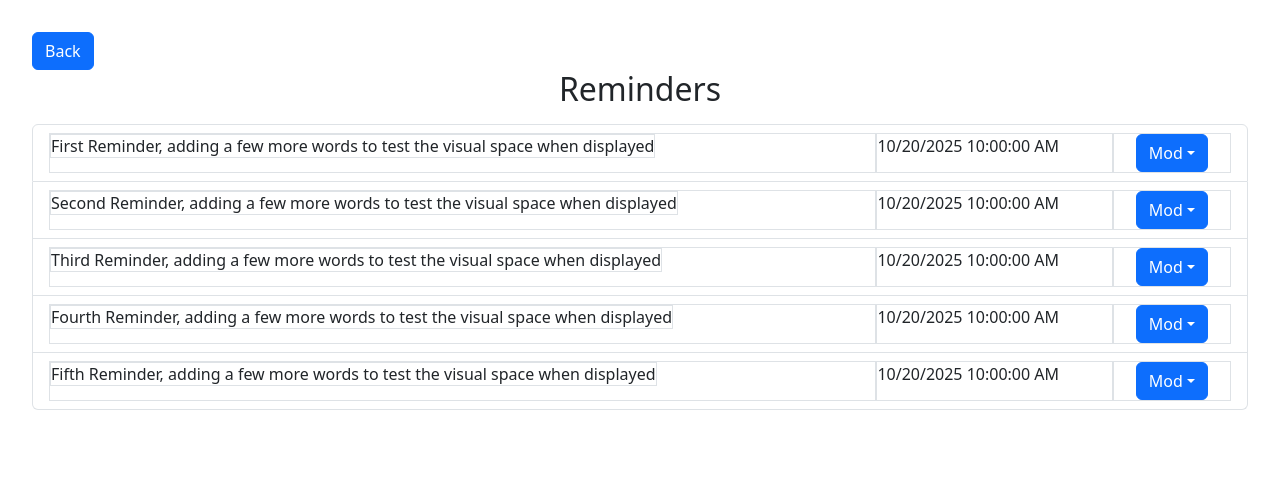
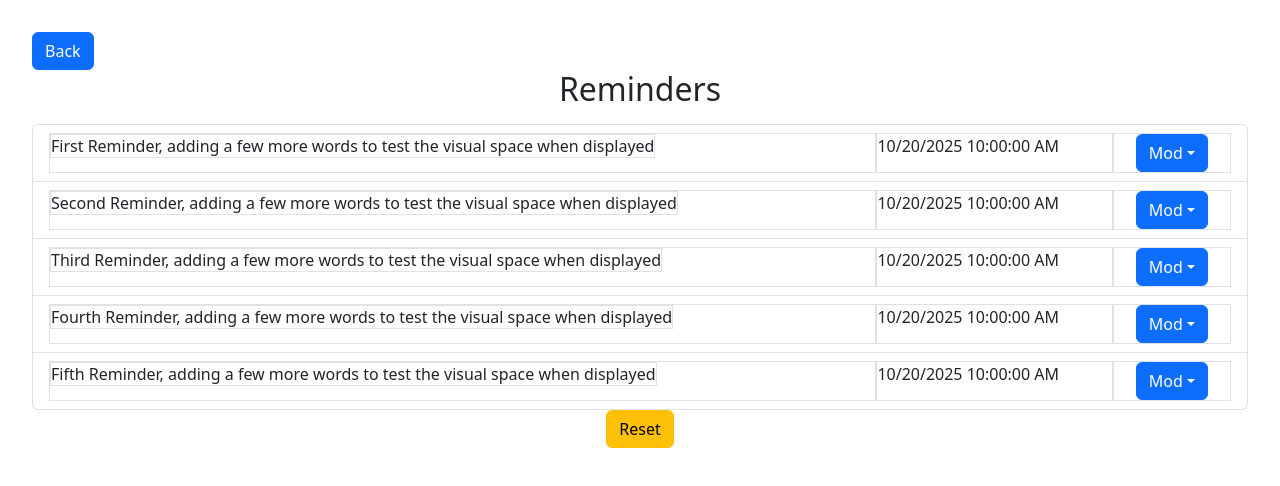
Before and after one commit to Pantaleon-Arkady/React-FrontEnd, a React (Vite) app: page /reminder-app in a window 1280 px wide. Shown: the top 486 px of the page. Built offline with nearby package versions, Linux system fonts and the light colour scheme.

Commit message:
reset reminders...

```diff
--- a/src/ReminderApp.jsx
+++ b/src/ReminderApp.jsx
@@ -24,6 +24,11 @@ function ReminderApp() {
         setReminders(reminders.filter((reminder) => reminder.id !== reminderId))
     };
 
+    const resetReminder = () => {
+        setReminders(defaultReminders);
+        localStorage.removeItem('reminders');
+    }
+
     return (
         <div>
             <div className="d-flex">
@@ -37,6 +42,12 @@ function ReminderApp() {
                     reminders={reminders}
                     onDelete={handleDeleteReminder}
                 />
+                <button
+                    onClick={() => resetReminder()}
+                    className="btn btn-warning"
+                >
+                    Reset
+                </button>
             </div>
         </div>
     )
```
